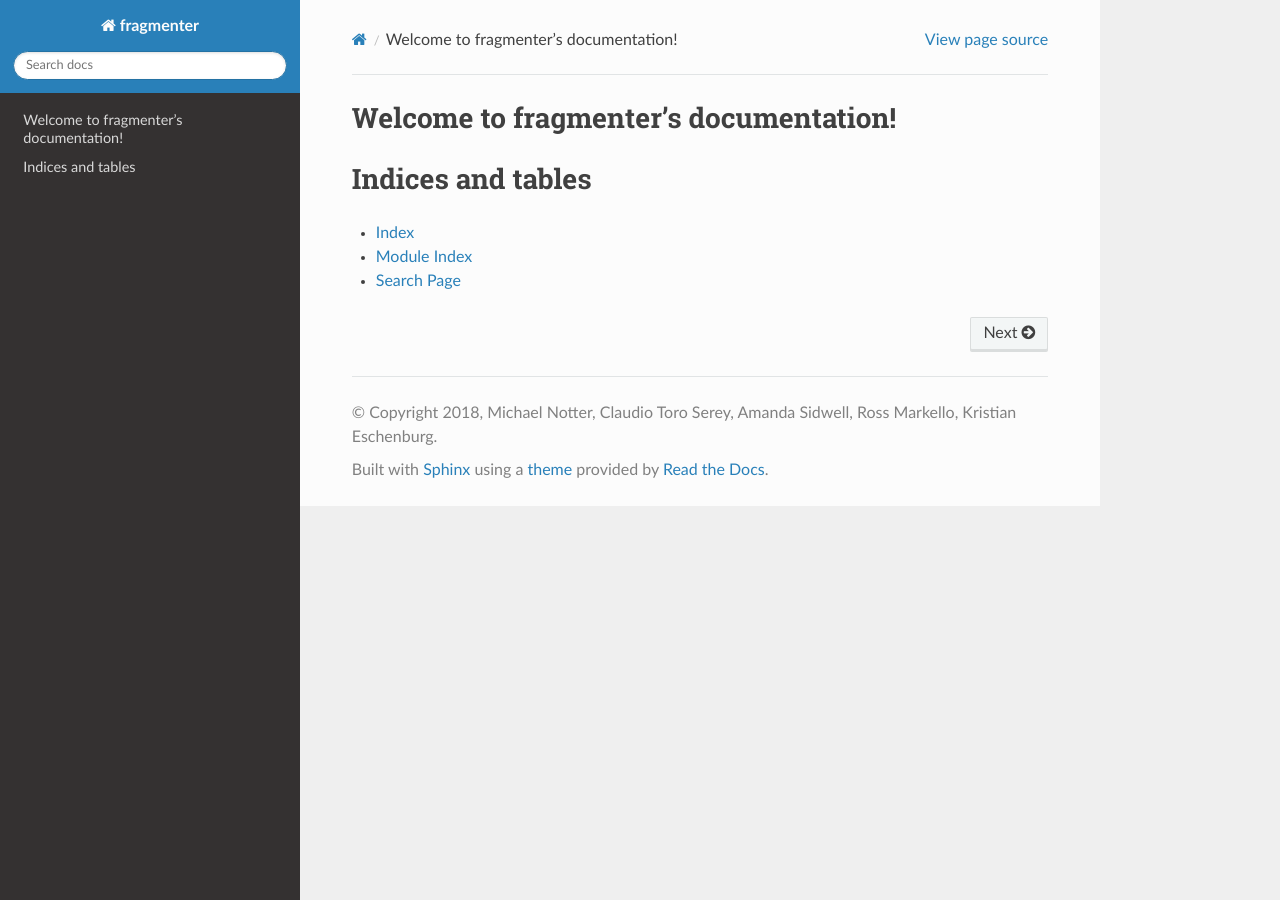
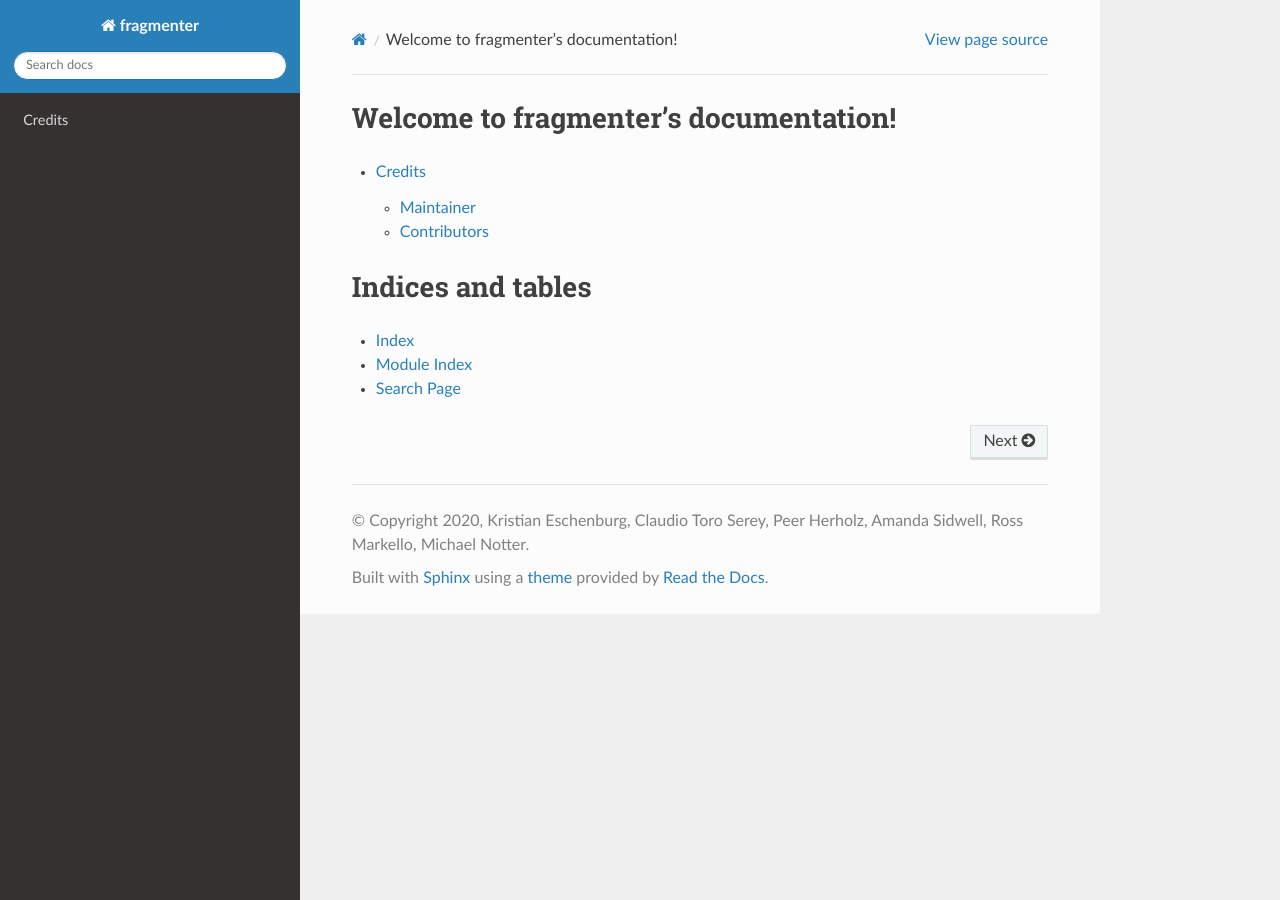
Before and after one commit to miykael/parcellation_fragmenter, a Sphinx documentation site: the page built from docs/index.rst, in a window 1280 px wide. Built offline with Sphinx 7.4.7 and the Read the Docs theme 2.0.0, drawn with Linux system fonts in a browser that asks for light colours.

Commit message:
Updating authors

```diff
--- /dev/null
+++ b/_config.yml
@@ -0,0 +1 @@
+theme: jekyll-theme-slate
--- a/docs/conf.py
+++ b/docs/conf.py
@@ -29,10 +29,10 @@
 # -- Project information -----------------------------------------------------
 
 project = 'fragmenter'
-copyright = '2018, Michael Notter, Claudio Toro Serey, Amanda Sidwell, '\
-    'Ross Markello, Kristian Eschenburg'
-author = 'Michael Notter, Claudio Toro Serey, Amanda Sidwell, '\
-    'Ross Markello, Kristian Eschenburg'
+copyright = '2020, Kristian Eschenburg, Claudio Toro Serey, Peer Herholz, '\
+    'Amanda Sidwell, Ross Markello, Michael Notter'
+author = 'Kristian Eschenburg, Claudio Toro Serey, Peer Herholz, '\
+    'Amanda Sidwell, Ross Markello, Michael Notter'
 
 # The short X.Y version
 version = ''
@@ -146,8 +146,8 @@
     (
     master_doc,
     'fragmenter.tex', 'fragmenter Documentation',
-     'Michael Notter, Claudio Toro Serey, Amanda Sidwell, '\
-     'Ross Markello, Kristian Eschenburg', 'manual'),
+     'Kristian Eschenburg, Claudio Toro Serey, Peer Herholz, '\
+     'Amanda Sidwell, Ross Markello, Michael Notter', 'manual'),
 ]
 
 
@@ -168,7 +168,8 @@
 #  dir menu entry, description, category)
 texinfo_documents = [
     (master_doc, 'fragmenter', 'fragmenter Documentation',
-     author, 'fragmenter', 'One line description of project.',
+     author, 'fragmenter',
+     'Fragments FreeSurfer parcellation annotation in N-equal sized parcels.',
      'Miscellaneous'),
 ]
 
```
Also changed, not shown: AUTHORS.rst (added, +20 -0 lines), README.md (+0 -9 lines).
